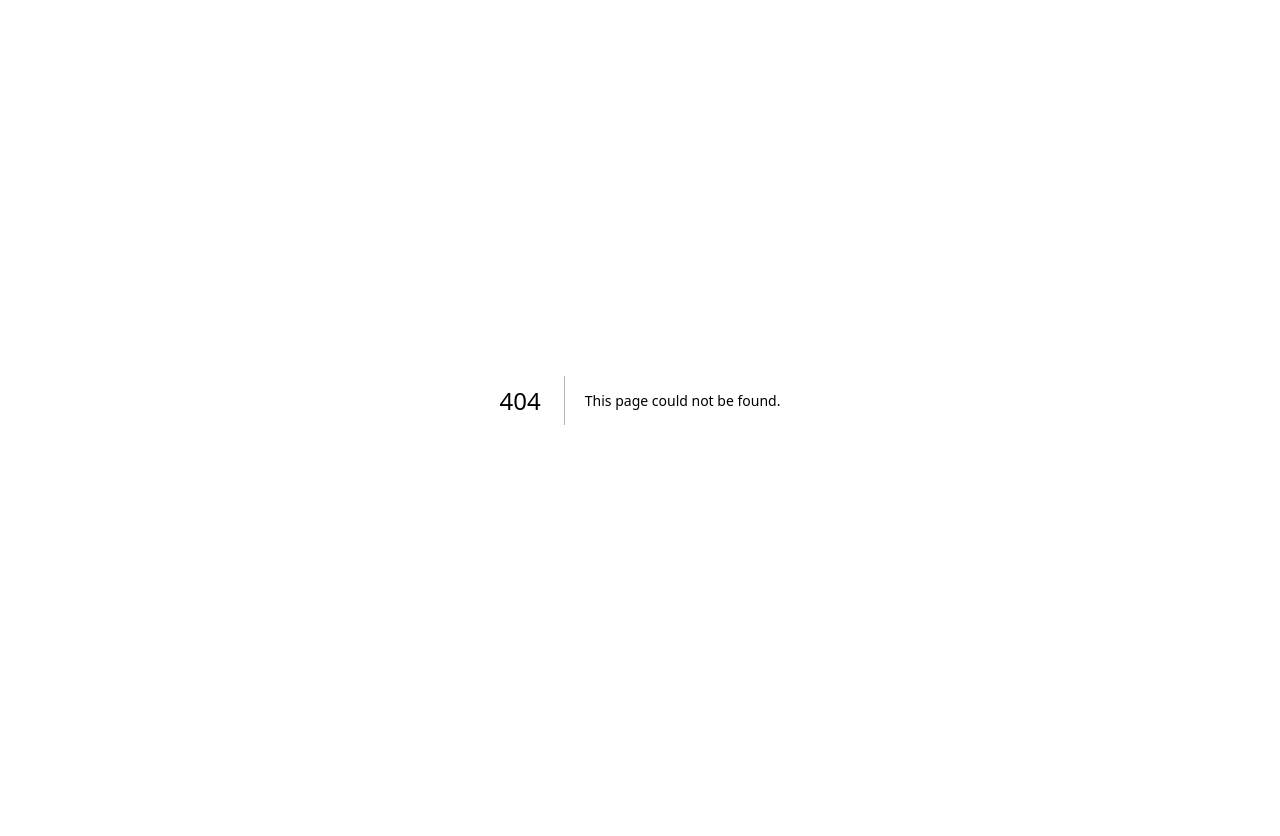
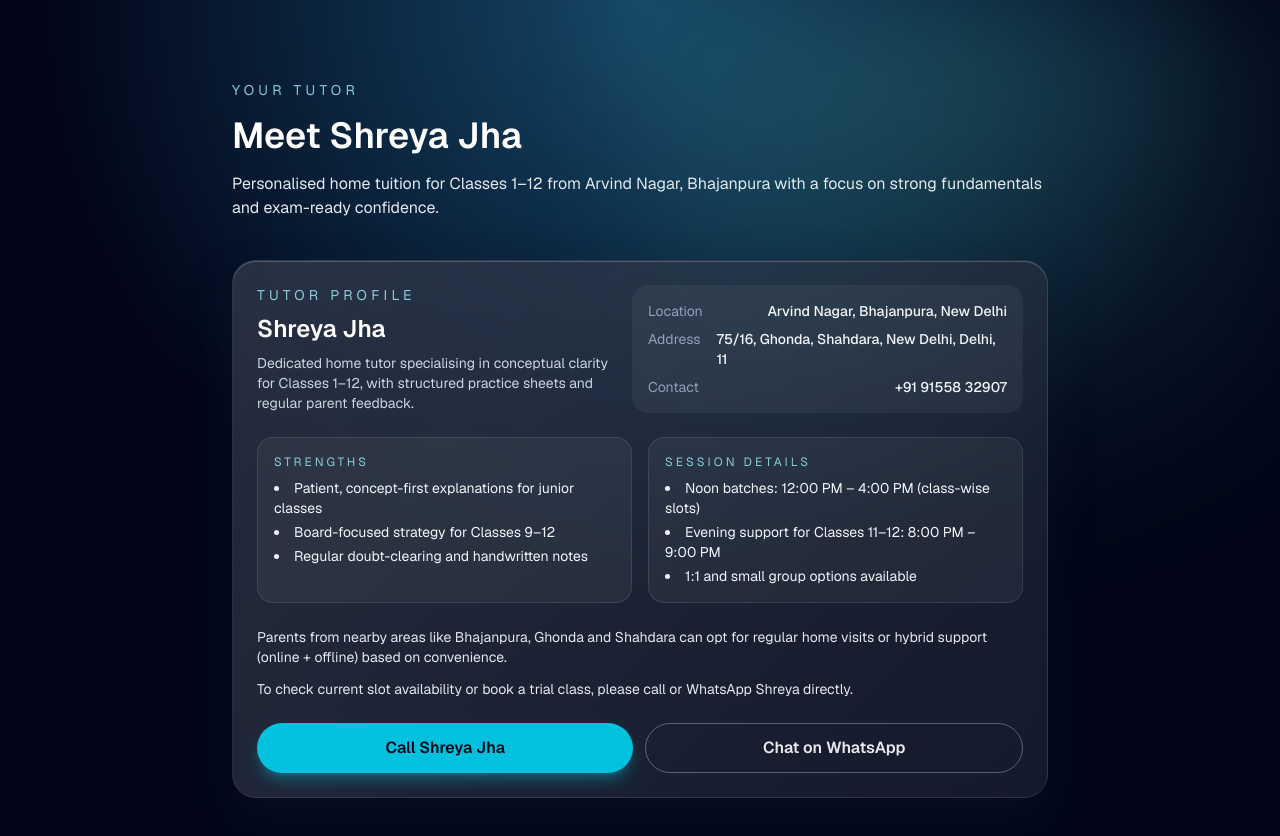
Before and after one commit to prabhakar1408/home-tuition-website, a Next.js app: page /teacher in a window 1280 px wide. Before the commit this address had no page. Shown: the top 836 px of the page. Before the commit the page ends 800 px from the top, so only its background shows below. Built offline with nearby package versions, Linux system fonts and the light colour scheme.

Commit message:
feat: add teacher details page and link from home

```diff
--- a/app/page.tsx
+++ b/app/page.tsx
@@ -139,6 +139,12 @@ export default function Home() {
               Call Shreya Jha
             </a>
             <Link
+              href="/teacher"
+              className="inline-flex w-full items-center justify-center rounded-full border border-white/30 px-8 py-3 text-base font-semibold text-white/90 transition hover:border-cyan-200 hover:text-cyan-100 sm:w-auto"
+            >
+              View Teacher Details
+            </Link>
+            <Link
               href="/timetable"
               className="inline-flex w-full items-center justify-center rounded-full border border-white/30 px-8 py-3 text-base font-semibold text-white/90 transition hover:border-cyan-200 hover:text-cyan-100 sm:w-auto"
             >
--- /dev/null
+++ b/app/teacher/page.tsx
@@ -0,0 +1,104 @@
+export default function TeacherPage() {
+  return (
+    <div className="relative min-h-screen overflow-hidden bg-slate-950 text-slate-50">
+      <div className="pointer-events-none absolute inset-0 bg-[radial-gradient(circle_at_top,_rgba(56,189,248,0.35),_transparent_55%)]" />
+      <div className="pointer-events-none absolute inset-y-0 left-1/2 w-1/2 bg-[radial-gradient(circle_at_top,_rgba(94,234,212,0.2),_transparent_60%)] blur-3xl" />
+      <div className="relative z-10 mx-auto flex max-w-4xl flex-col gap-10 px-6 pb-16 pt-16 lg:px-10 lg:pt-20">
+        <header className="space-y-4 text-center lg:text-left">
+          <p className="text-sm uppercase tracking-[0.3em] text-cyan-200/80">
+            Your Tutor
+          </p>
+          <h1 className="text-3xl font-semibold text-white md:text-4xl">
+            Meet Shreya Jha
+          </h1>
+          <p className="text-base text-slate-200">
+            Personalised home tuition for Classes 1–12 from Arvind Nagar, Bhajanpura with a focus
+            on strong fundamentals and exam-ready confidence.
+          </p>
+        </header>
+
+        <section className="glass space-y-6 rounded-3xl border border-white/15 p-6 backdrop-blur">
+          <div className="flex flex-col gap-4 md:flex-row md:items-start">
+            <div className="flex-1 space-y-2">
+              <p className="text-sm uppercase tracking-[0.3em] text-cyan-200/80">
+                Tutor Profile
+              </p>
+              <h2 className="text-2xl font-semibold text-white">Shreya Jha</h2>
+              <p className="text-sm text-slate-300">
+                Dedicated home tutor specialising in conceptual clarity for Classes 1–12, with
+                structured practice sheets and regular parent feedback.
+              </p>
+            </div>
+            <div className="flex-1 space-y-2 rounded-2xl bg-white/5 p-4 text-sm text-slate-100">
+              <div className="flex justify-between gap-4">
+                <span className="text-slate-400">Location</span>
+                <span className="font-medium">
+                  Arvind Nagar, Bhajanpura, New Delhi
+                </span>
+              </div>
+              <div className="flex justify-between gap-4">
+                <span className="text-slate-400">Address</span>
+                <span className="font-medium">
+                  75/16, Ghonda, Shahdara, New Delhi, Delhi, 11
+                </span>
+              </div>
+              <div className="flex justify-between gap-4">
+                <span className="text-slate-400">Contact</span>
+                <span className="font-medium">+91 91558 32907</span>
+              </div>
+            </div>
+          </div>
+
+          <div className="grid gap-4 md:grid-cols-2">
+            <div className="rounded-2xl border border-white/10 bg-white/5 p-4 text-sm text-slate-100">
+              <p className="text-xs uppercase tracking-[0.25em] text-cyan-200/80">
+                Strengths
+              </p>
+              <ul className="mt-2 space-y-1 list-disc list-inside">
+                <li>Patient, concept-first explanations for junior classes</li>
+                <li>Board-focused strategy for Classes 9–12</li>
+                <li>Regular doubt-clearing and handwritten notes</li>
+              </ul>
+            </div>
+            <div className="rounded-2xl border border-white/10 bg-white/5 p-4 text-sm text-slate-100">
+              <p className="text-xs uppercase tracking-[0.25em] text-cyan-200/80">
+                Session Details
+              </p>
+              <ul className="mt-2 space-y-1 list-disc list-inside">
+                <li>Noon batches: 12:00 PM – 4:00 PM (class-wise slots)</li>
+                <li>Evening support for Classes 11–12: 8:00 PM – 9:00 PM</li>
+                <li>1:1 and small group options available</li>
+              </ul>
+            </div>
+          </div>
+
+          <div className="flex flex-col gap-3 text-sm text-slate-200">
+            <p>
+              Parents from nearby areas like Bhajanpura, Ghonda and Shahdara can opt for regular
+              home visits or hybrid support (online + offline) based on convenience.
+            </p>
+            <p>
+              To check current slot availability or book a trial class, please call or WhatsApp
+              Shreya directly.
+            </p>
+          </div>
+
+          <div className="flex flex-col gap-3 sm:flex-row">
+            <a
+              href="tel:+919155832907"
+              className="inline-flex w-full items-center justify-center rounded-full bg-cyan-400/90 px-6 py-3 text-base font-semibold text-slate-950 shadow-lg shadow-cyan-400/30 transition hover:bg-cyan-300"
+            >
+              Call Shreya Jha
+            </a>
+            <a
+              href="https://wa.me/919155832907"
+              className="inline-flex w-full items-center justify-center rounded-full border border-white/30 px-6 py-3 text-base font-semibold text-white/90 transition hover:border-cyan-200 hover:text-cyan-100"
+            >
+              Chat on WhatsApp
+            </a>
+          </div>
+        </section>
+      </div>
+    </div>
+  );
+}
```
